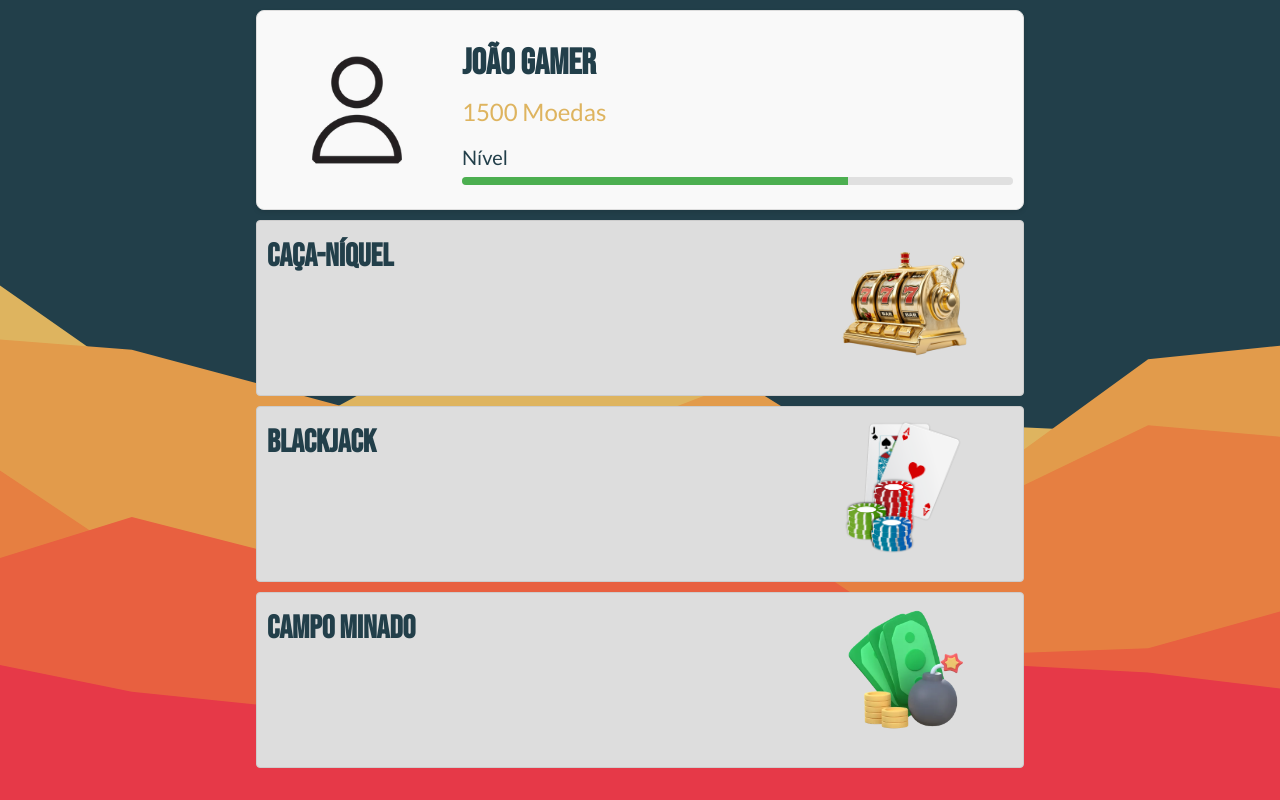
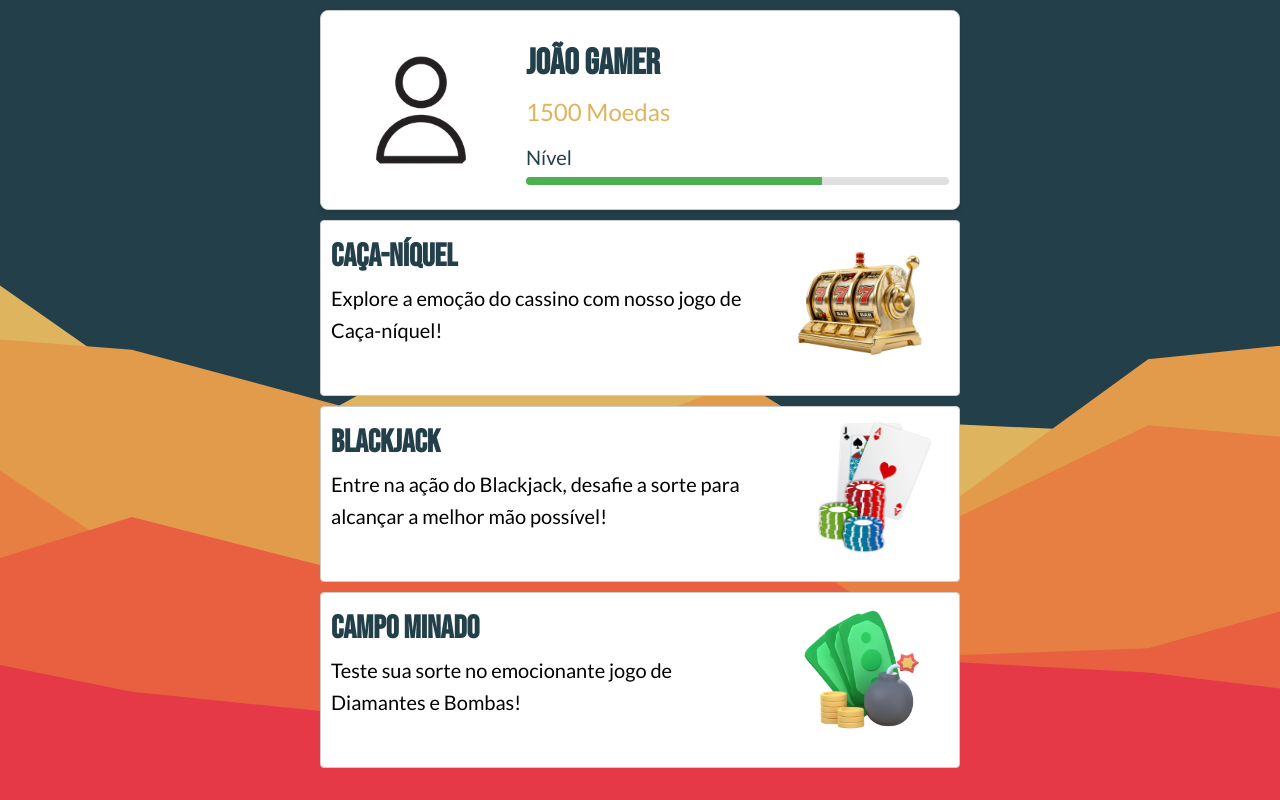
Before and after one commit to trabalho-pw/online-casino, a Vue app: page /game_selector in a window 1280 px wide. Built offline with nearby package versions, Linux system fonts and the light colour scheme.

Commit message:
adicionando pequena descricao no card

```diff
--- a/src/components/GameCard.vue
+++ b/src/components/GameCard.vue
@@ -1,7 +1,10 @@
 <template>
   <div>
     <div class="game-card" @click="showModal = true">
-      <div class="title">{{ title }}</div>
+      <div>
+        <div class="title">{{ title }}</div>
+        <p class="reduced_description">{{ reduced_description }}</p>
+      </div>
       <div class="image-container">
         <img :src="imageSrc" alt="Imagem do Jogo" />
       </div>
@@ -35,6 +38,10 @@ export default {
       type: String,
       required: true,
     },
+    reduced_description: {
+      type: String,
+      required: true,
+    },
     gameUrl: {
       type: String,
       required: true,
@@ -60,11 +67,11 @@ export default {
 .game-card {
   display: flex;
   justify-content: space-between;
-  background-color: #ddd;
+  background-color: white;
   border: 1px solid #ccc;
   border-radius: 4px;
   padding: 10px;
-  width: 60vw;
+  width: 50vw;
   height: 22vh;
   cursor: pointer;
 }
@@ -89,6 +96,11 @@ export default {
   max-width: 100%;
   max-height: 100%;
   object-fit: cover;
+}
+
+.reduced_description{
+  font-family: 'Lato', sans-serif;
+  font-size: 20px;
 }
 
 .modal-overlay {
--- a/src/components/UserCard.vue
+++ b/src/components/UserCard.vue
@@ -45,12 +45,12 @@
   .user-card {
     display: flex;
     align-items: center;
-    border: 1px solid #ddd;
+    border: 1px solid #ccc;
     border-radius: 8px;
     padding: 10px;
-    width: 60vw;
+    width: 50vw;
     height: 25vh;
-    background-color: #f9f9f9;
+    background-color: white;
     box-shadow: 0 2px 5px rgba(0, 0, 0, 0.1);
   }
 
--- a/src/views/GameSelectorView.vue
+++ b/src/views/GameSelectorView.vue
@@ -13,6 +13,7 @@
         :title="game.title"
         :imageSrc="game.imageSrc"
         :description="game.description"
+        :reduced_description="game.reduced_description"
         :gameUrl="game.gameUrl"
       />
     </div>
@@ -36,18 +37,21 @@ export default {
           title: "Caça-níquel",
           imageSrc: "src/assets/caca-niquel-svg.png",
           description: "Explore a emoção do cassino com nosso jogo de Caça-níquel! Gire e descubra combinações vencedoras de símbolos para ganhar prêmios incríveis. Aposte e sinta a adrenalina enquanto busca o grande prêmio!",
+          reduced_description: "Explore a emoção do cassino com nosso jogo de Caça-níquel!",
           gameUrl: "#",
         },
         {
           title: "Blackjack",
           imageSrc: "src/assets/blackjack-svg.png",
           description: "Entre na ação do Blackjack! Desafie a sorte e sua habilidade para alcançar a melhor mão possível, com o objetivo de somar 21 pontos, sem ultrapassar. Com regras simples e grandes prêmios, o Blackjack oferece uma experiência emocionante e cheia de adrenalina.",
+          reduced_description: "Entre na ação do Blackjack, desafie a sorte para alcançar a melhor mão possível!",
           gameUrl: "#",
         },
         {
           title: "Campo Minado",
           imageSrc: "src/assets/campo-minado-svg.webp",
           description: "Teste sua sorte no emocionante jogo de Diamantes e Bombas! Similar ao clássico Campo Minado, seu objetivo é encontrar os diamantes espalhados pelo campo e acumular prêmios em dinheiro, a cada acerto mais diamantes e recompensas surgem, mas o risco de explosão está sempre presente.",
+          reduced_description: "Teste sua sorte no emocionante jogo de Diamantes e Bombas!",
           gameUrl: "/mines",
         },
       ],
```
